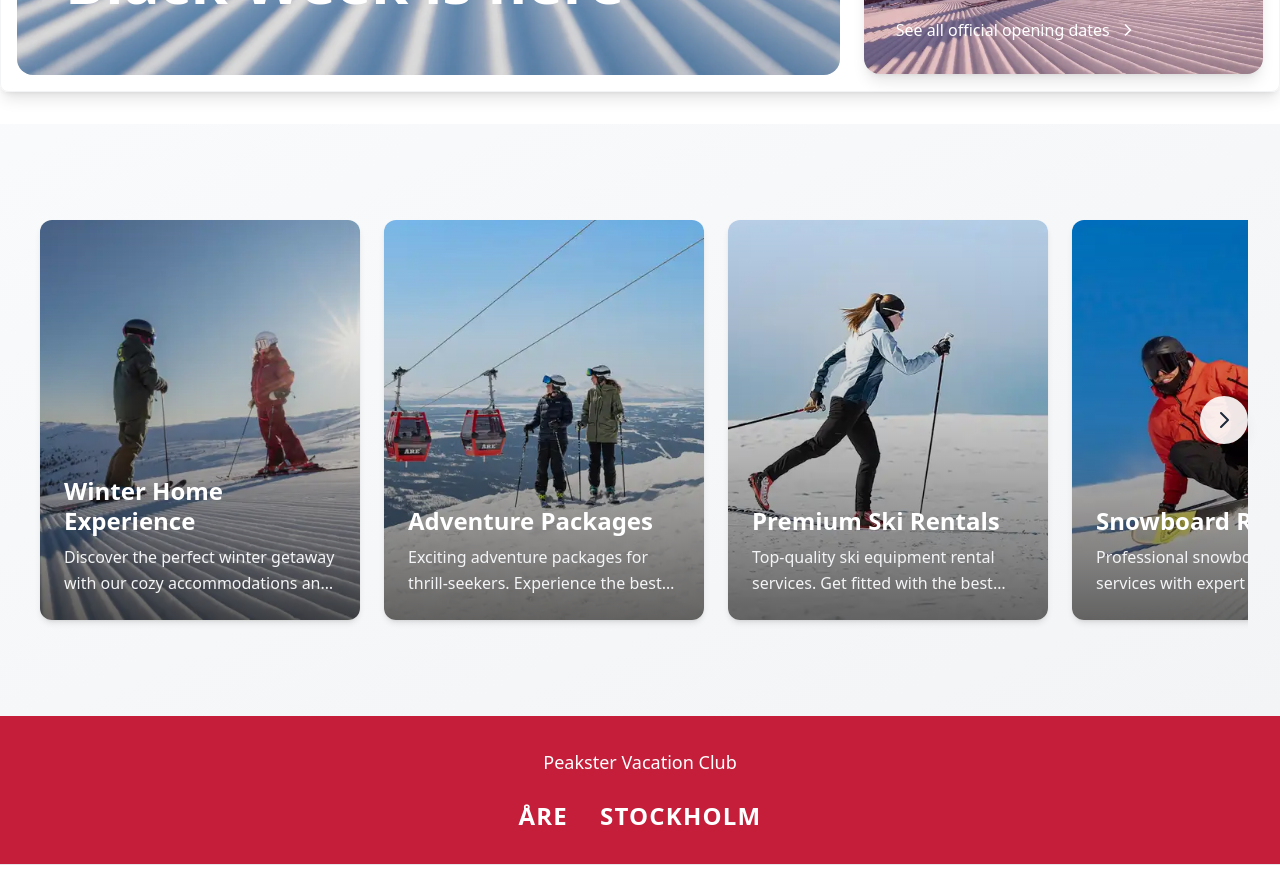
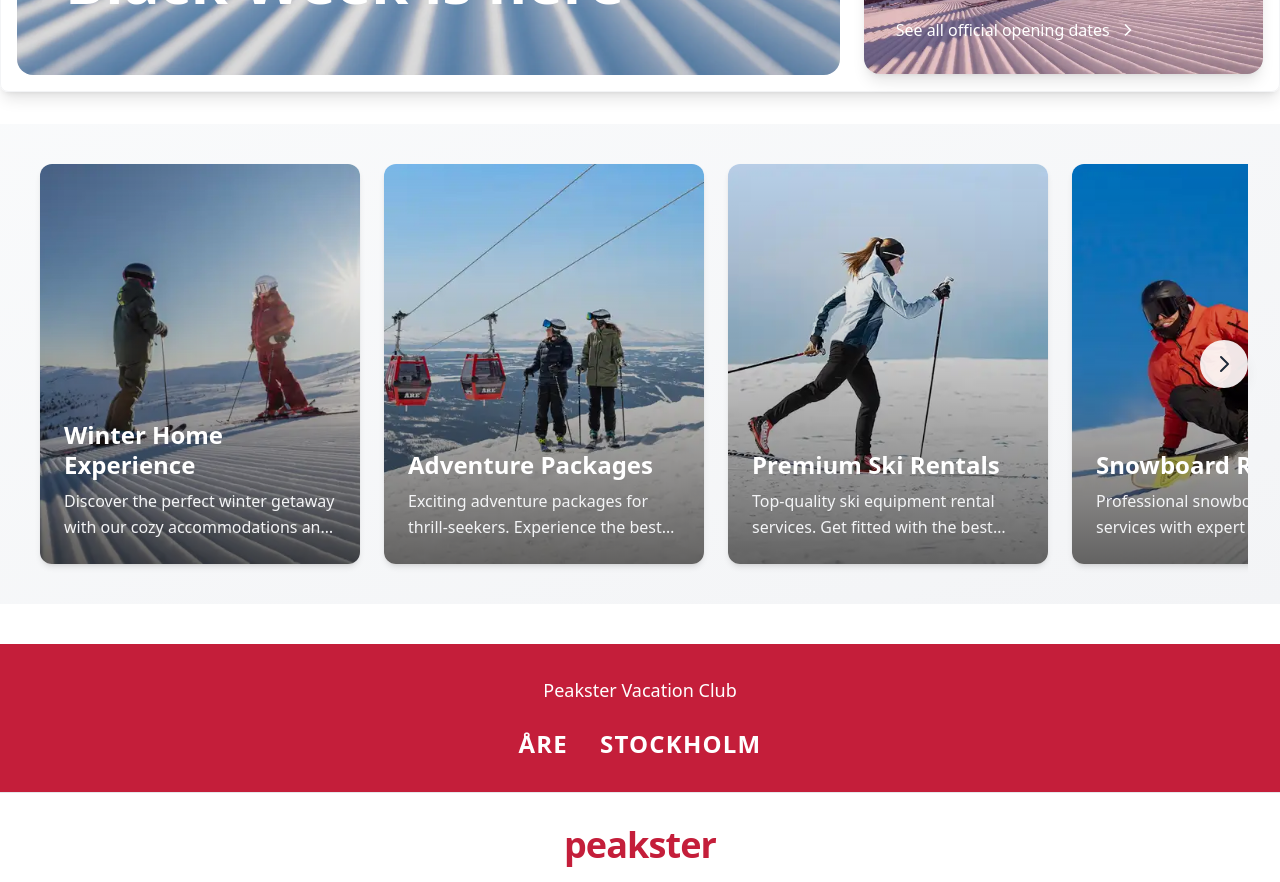
Before and after one commit to KaviSubi55/Works, a Next.js app: page / in a window 1280 px wide. Shown: the part 1380-2262 px from the top of the page. Built offline with nearby package versions, Linux system fonts and the light colour scheme; no server answers.

Commit message:
added chnenge

```diff
--- a/components/PromoCardGrid/index.tsx
+++ b/components/PromoCardGrid/index.tsx
@@ -63,7 +63,7 @@ const PromoCardGrid: React.FC<PromoCardGridProps> = ({ items }) => {
   };
 
   return (
-    <div className="relative bg-gradient-to-br from-gray-50 to-gray-100 py-12 sm:py-16 lg:py-20">
+    <div className="relative bg-linear-to-br from-gray-50 to-gray-100 py-12 sm:py-16 lg:py-6 mt-4 mb-10">
       <div className="mx-auto max-w-[1600px] px-4 sm:px-6 lg:px-8">
         {/* Navigation Buttons */}
         {showLeftArrow && (
@@ -122,7 +122,7 @@ const PromoCardGrid: React.FC<PromoCardGridProps> = ({ items }) => {
           {items.map((item) => (
             <div
               key={item.id}
-              className="w-[85vw] flex-shrink-0 sm:w-[45vw] lg:w-[30vw] xl:w-[25vw]"
+              className="w-[85vw] shrink-0 sm:w-[45vw] lg:w-[30vw] xl:w-[25vw]"
             >
               <PromoCard
                 imageUrl={item.imageUrl}
```
